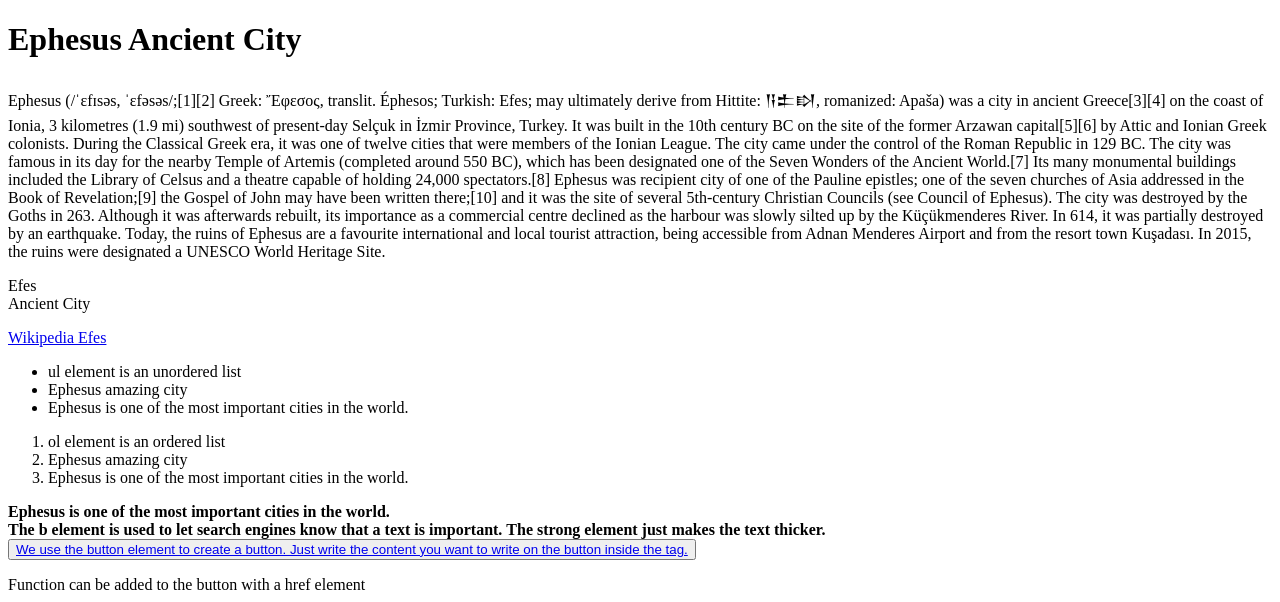
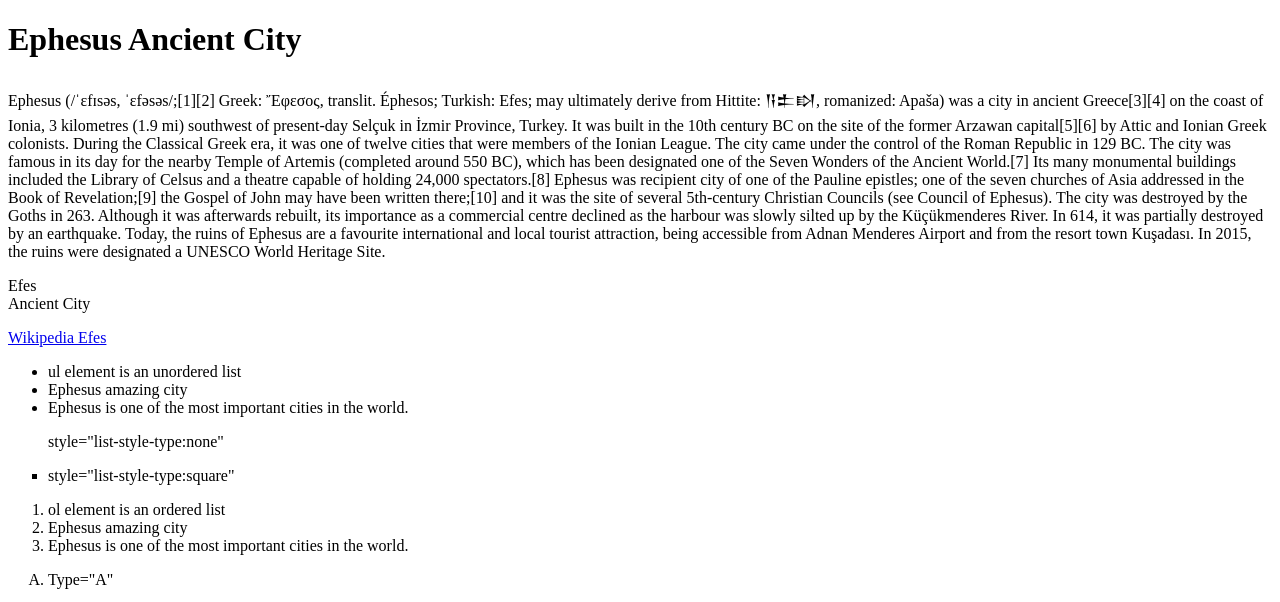
Before and after one commit to emirozturk00/.Kodluyoruz-Learning-Project-1, a plain HTML site: page Kodluyoruz/index.html in a window 1280 px wide. Shown: the top 602 px of the page. Drawn offline with Linux system fonts and the light colour scheme.

Commit message:
Update index.html

```diff
--- a/Kodluyoruz/index.html
+++ b/Kodluyoruz/index.html
@@ -8,7 +8,7 @@
      <meta name="viewport" content="width=device-width, initial-scale=1.0">
      <meta name="author" content="Turkiye Ministry of Toruism">
      <title>Turkiye Ministry of Toruism</title>
-     <link rel="icon" type="image/x-icon" href="/image/favicon.ico" />
+     <link rel="icon" type="image/x-icon" href="image/favicon.ico" />
     </head>
     <body>
       <!--Header-->
@@ -36,11 +36,20 @@
        <li>Ephesus amazing city</li>
        <li>Ephesus is one of the most important cities in the world.</li>
      </ul>
+     <ul style="list-style-type:none">
+       <li>style="list-style-type:none"</li>
+     </ul>
+     <ul style="list-style-type:square">
+       <li>style="list-style-type:square"</li>
+     </ul>
      <!--Ordered List-->
      <ol>
        <li>ol element is an ordered list</li>
        <li>Ephesus amazing city</li>
        <li>Ephesus is one of the most important cities in the world.</li>
+     </ol>
+     <ol type="A">
+       <li>Type="A"</li>
      </ol>
      <!--Thicker text that is requested to be marked as important by the search engine-->
      <b>Ephesus is one of the most important cities in the world.
```
Lines whose indentation alone changed are shown as unchanged.
